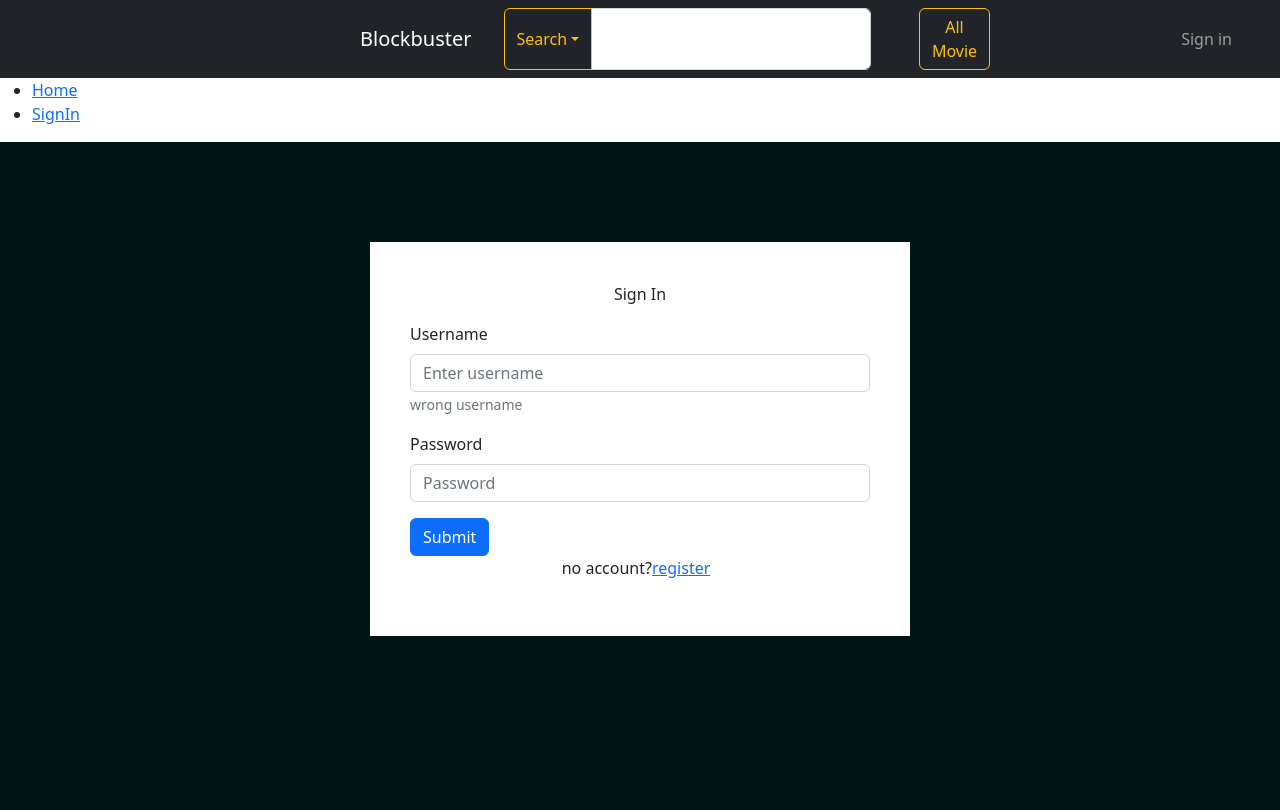
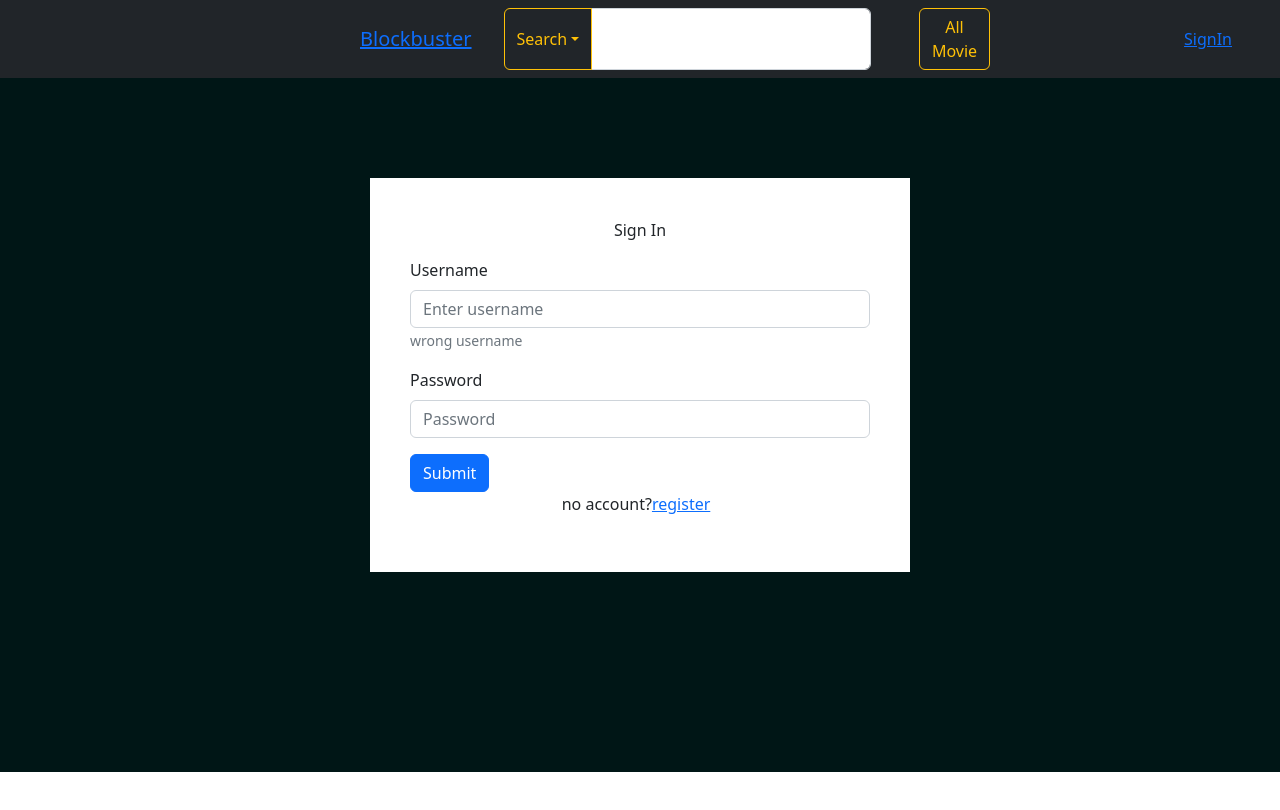
Before and after one commit to banksss33/CS251_Movie_Reviews_Website_Project, a React (Create React App) app: page /SignIn in a window 1280 px wide. Shown: the top 810 px of the page. Built offline with nearby package versions, Linux system fonts and the light colour scheme.

Commit message:
navbar so good so far

```diff
--- a/src/App.js
+++ b/src/App.js
@@ -17,16 +17,27 @@
   return (
 
    <BrowserRouter>
-      <nav>
-        <ul>
-          <li>
-            <Link to="/">Home</Link>
-          </li>
-          <li>
-            <Link to="/SignIn">SignIn</Link>
-          </li>
-        </ul>
-      </nav>
+      <Navbar bg="dark" variant="dark">
+        <Navbar.Brand style={{paddingLeft: '360px'}} href="#"><Link to="/">Blockbuster</Link></Navbar.Brand>
+        <Nav className="me-auto">
+          <InputGroup className="ps-3">
+            <DropdownButton variant="outline-warning" title="Search" bid="input-group-dropdown-1" >
+              <Dropdown.Item href="#">Actor</Dropdown.Item>
+              <Dropdown.Item href="#">Movie</Dropdown.Item>
+              <Dropdown.Item href="#">TV Series</Dropdown.Item>
+            </DropdownButton>
+          <Form.Control aria-label="Search input"/>
+        </InputGroup>
+
+          <div className="ps-5" href="#">
+            <Button variant="outline-warning">All Movie</Button>{' '}
+          </div>
+        </Nav>
+        <Nav className="justify-content-end">
+          <Nav.Link className="pe-5" href="#"><Link to="/SignIn">SignIn</Link></Nav.Link>
+        </Nav>
+      </Navbar>
+
       <Routes>
         <Route path="/" element={<Hub />} />
         <Route path="/SignIn" element={<SignIn />} />
--- a/src/Page/Login.js
+++ b/src/Page/Login.js
@@ -56,16 +56,16 @@
                     style={{
                         maxHeight: '80vh',
                         height: '80vh',
-
                         width: '50%',
                         padding : '40px',
                         borderRadius: '10px 10px 0 0',
                         position: "fixed",
-                        left: "50%",
+                        marginLeft: "25%",
                         bottom: "0",
-                        transform: "translateX(-50%)",
-                        // transform: "translateX(-50%) translateY(100%)",
-                        // transition: "transform 0.3s ease-in-out",
+                        transform: "translateY(-50%)",
+                        transform: `translateY(${show ? 0 : '100%'})`,
+                        transition: 'transform 0.83s ease-in-out'
+
                     }}>
                     <Offcanvas.Header closeButton>
                     <Offcanvas.Title>Register</Offcanvas.Title>
--- a/src/index.js
+++ b/src/index.js
@@ -11,7 +11,7 @@
 const root = ReactDOM.createRoot(document.getElementById('root'));
 root.render(
   <React.StrictMode>
-    <NavbarMenu />
+    {/* <NavbarMenu /> */}
 
     {/* <Hub /> */}
 
```
